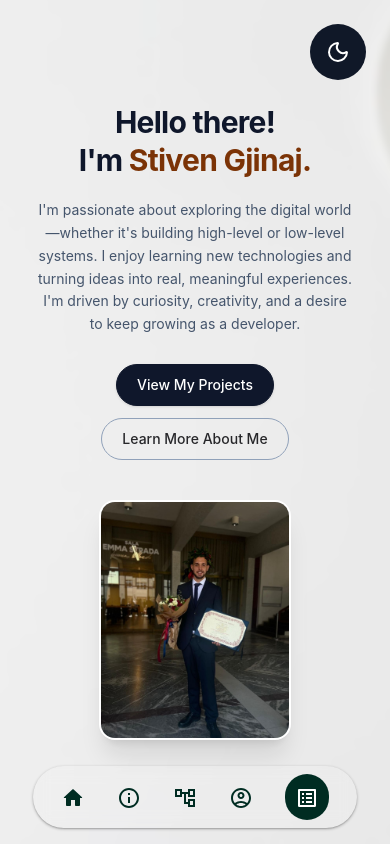
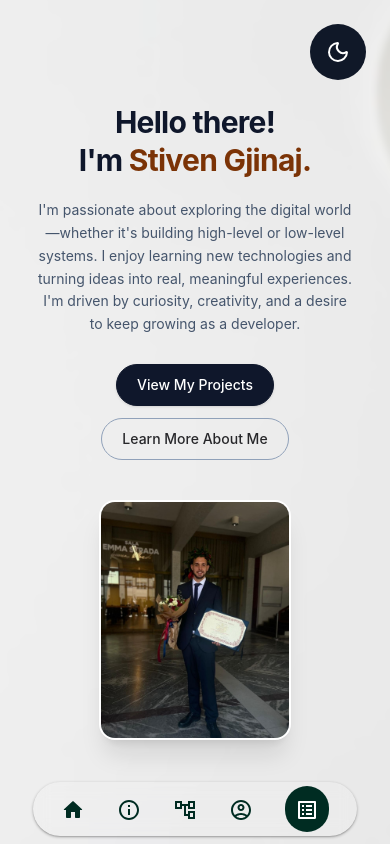
Before and after one commit to stivengjinaj/stivengjinaj.github.io, a React (Vite) app: page / in a window 390 px wide. Built offline with nearby package versions, Linux system fonts and the light colour scheme.

Commit message:
fix: fixed navbar mobile scrolling bug

```diff
--- a/src/App.tsx
+++ b/src/App.tsx
@@ -37,7 +37,7 @@ function App() {
                     }
                 })
             },
-            { threshold: 0.5 }
+            { threshold: 0.1 }
         )
 
         observer.observe(landingRef.current as HTMLDivElement);
--- a/src/components/Navbar.tsx
+++ b/src/components/Navbar.tsx
@@ -34,11 +34,11 @@ function Navbar({
         <div ref={navRef}>
             <nav
                 className={
-                `fixed bottom-4 left-1/2 -translate-x-1/2 z-50
+                `fixed bottom-2 left-1/2 -translate-x-1/2 z-50
                 w-fit max-w-[92vw]
                 bg-white/10 backdrop-blur-sm
                 rounded-full shadow-sm shadow-black/30
-                px-7 py-2
+                px-7 py-1
 
                 xl:top-1/2 xl:left-6 xl:translate-x-0 xl:-translate-y-1/2
                 xl:w-18 xl:h-[65vh] xl:max-w-none xl:px-1 xl:py-4
@@ -55,10 +55,6 @@ function Navbar({
                 `}
             >
                 <div className="flex items-center justify-around gap-8 xl:flex-col xl:h-full xl:justify-between xl:gap-0 xl:py-4">
-                    {/*<h2 className="hidden xl:block text-2xl font-bold text-red-950 dark:text-amber-700 tracking-tight">
-                        S.GJ
-                    </h2>*/}
-
                     <div className="flex items-center gap-8 text-emerald-950 xl:flex-col xl:gap-20">
                         <button
                             className="hover:text-amber-900 dark:text-white dark:hover:text-amber-700 transition-colors"
```
